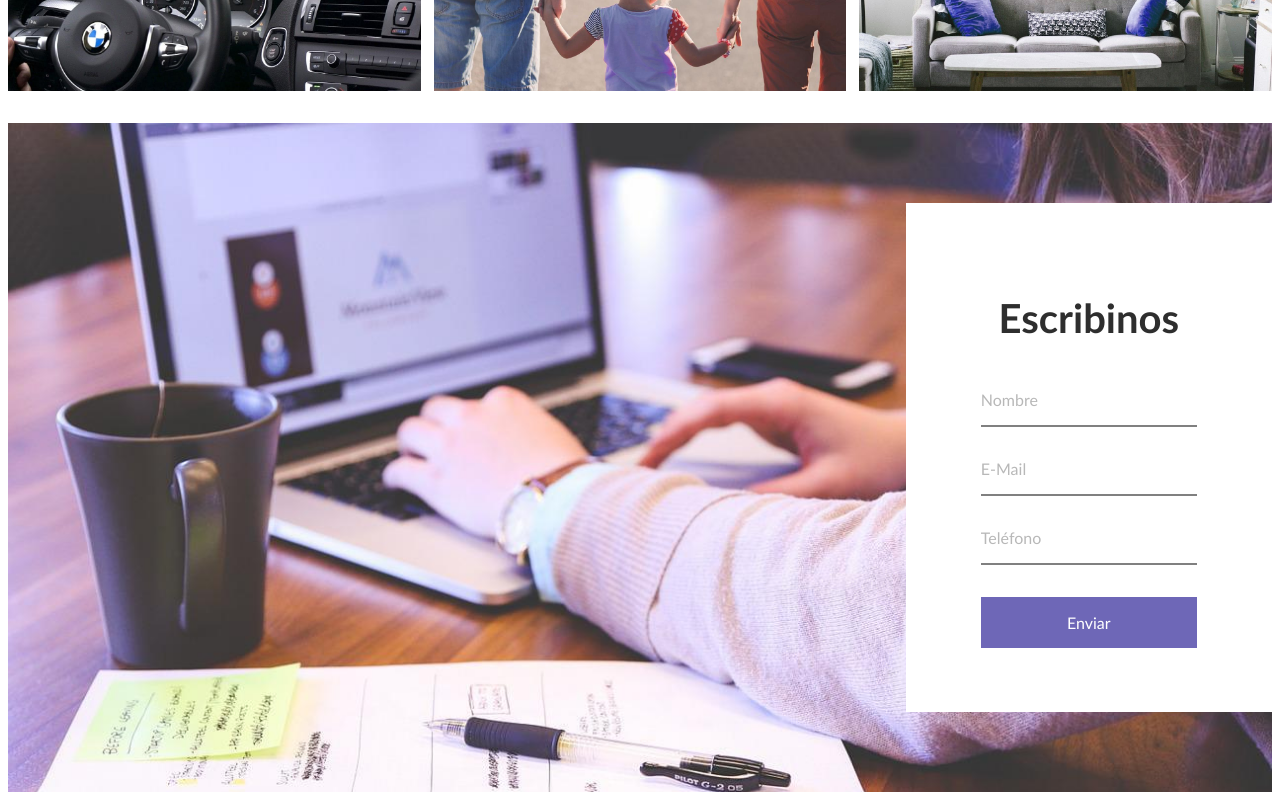
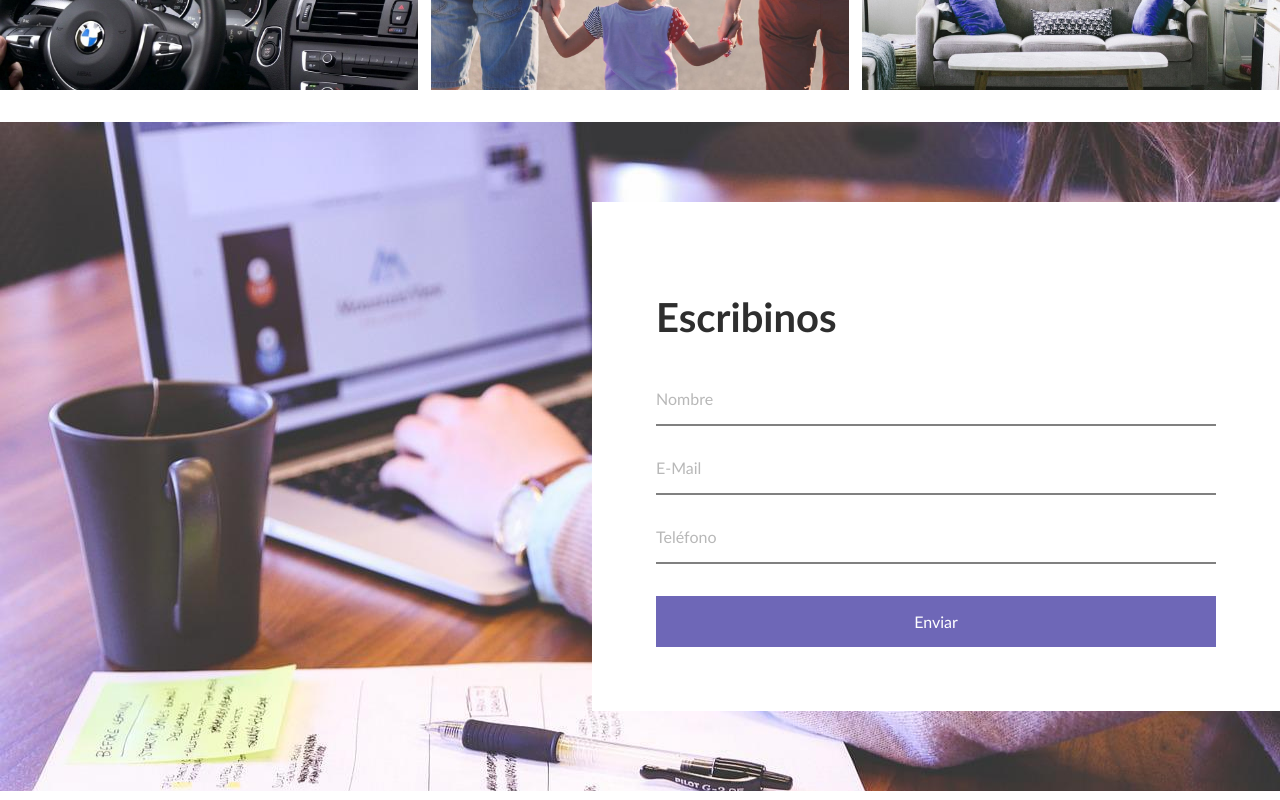
Before and after one commit to nahueljaguark89/bogliotti-seguros, a React (Vite) app: page / in a window 1280 px wide. Shown: the part 1413-2213 px from the top of the page. Built offline with nearby package versions, Linux system fonts and the light colour scheme; a web font is replaced by a local one.

Commit message:
index body completo

```diff
--- a/src/styles.css
+++ b/src/styles.css
@@ -18,6 +18,9 @@
 body {
     font-family: Touche-regular,'Trebuchet MS', Arial, sans-serif;
     color: rgb(46, 46, 46);
+    max-width: 1400px;
+    margin: auto;
+    box-shadow: 0px 4px 20px rgb(184, 184, 184, 0.5);
 }
 
 
@@ -176,18 +179,21 @@ h3 {
 
 .formulario {
     background-color: white;
-    width: min(70%,15rem);
+    width: min(70%,35rem);
     padding: 4rem 5%;
     display: flex;
     flex-direction: column;
     gap: 1rem;
-    align-items: center;
+    align-items: left;
     justify-content: center;
+    text-align: left;
 }
 
+.formulario  h1 {
+}
 
 .formulario input {
-    width: 90%;
+    width: 100%;
     border: 0;
     border-bottom: 2px solid gray;
     padding: 1rem 0rem;
@@ -211,7 +217,7 @@ h3 {
     margin-top: 1rem;
     background-color: #6e67b7;
     color: white;
-    width: 90%;
+    width: 100%;
     text-decoration: none;
     border: 0rem;
     padding: 1rem 0rem;
```
Also changed, not shown: assets/images/mockup-facebook.jpg (deleted), 1 other file (tests, documents, lock files or other folders).
